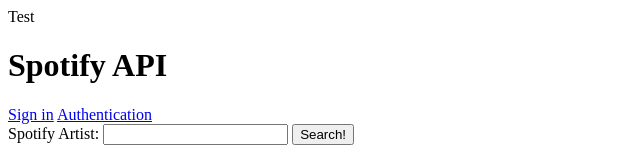
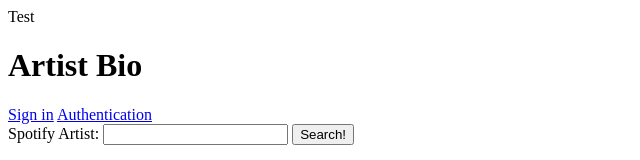
Before and after one commit to ballers361/JSproject, a plain HTML site: page index.html in a window 1280 px wide. Shown: the top 160 px of the page, without its empty margins (0-640 px from the left). Drawn offline with nearby package versions, Linux system fonts and the light colour scheme.

Commit message:
changed title so we do not get sued

```diff
--- a/index.html
+++ b/index.html
@@ -10,7 +10,7 @@
 <body>
   <div id="page">
     <header>
-      <h1> Spotify API </h1>
+      <h1> Artist Bio </h1>
     </header>
     <main>
       <article id="primary">
```
